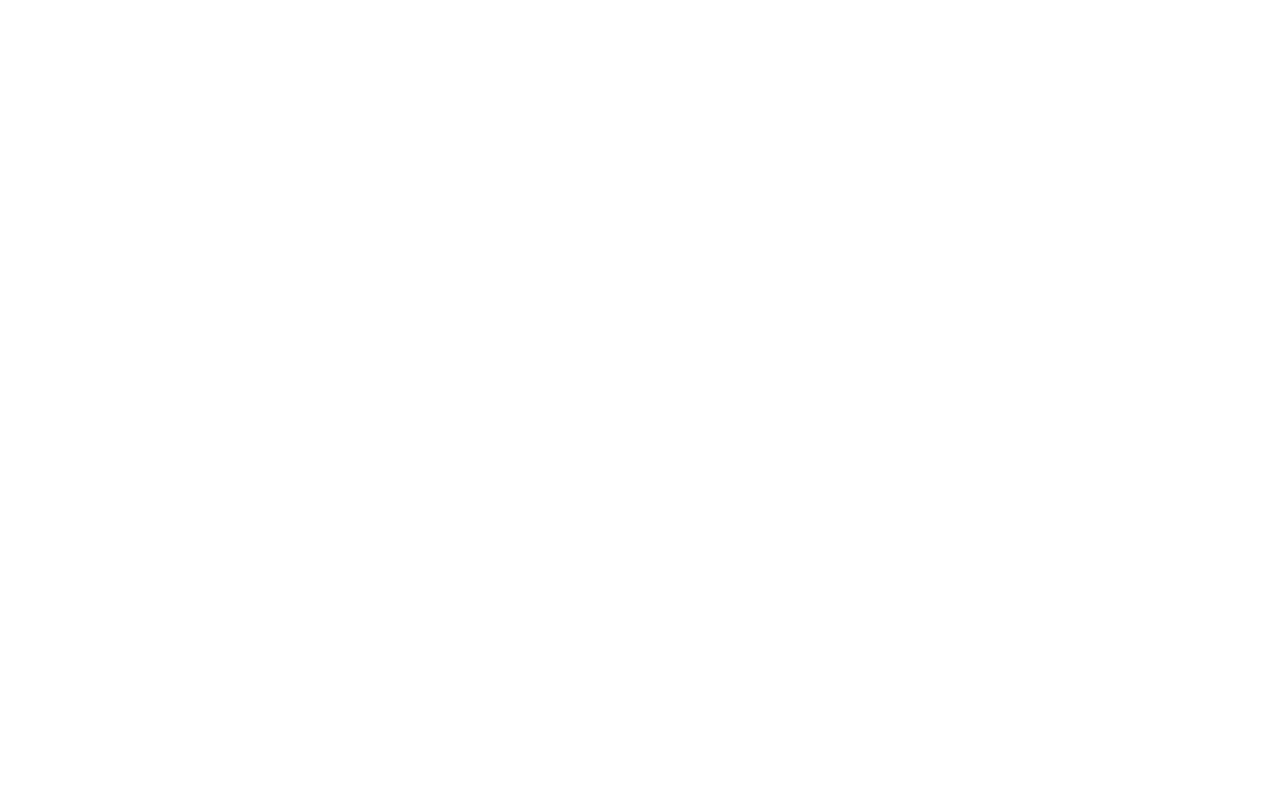
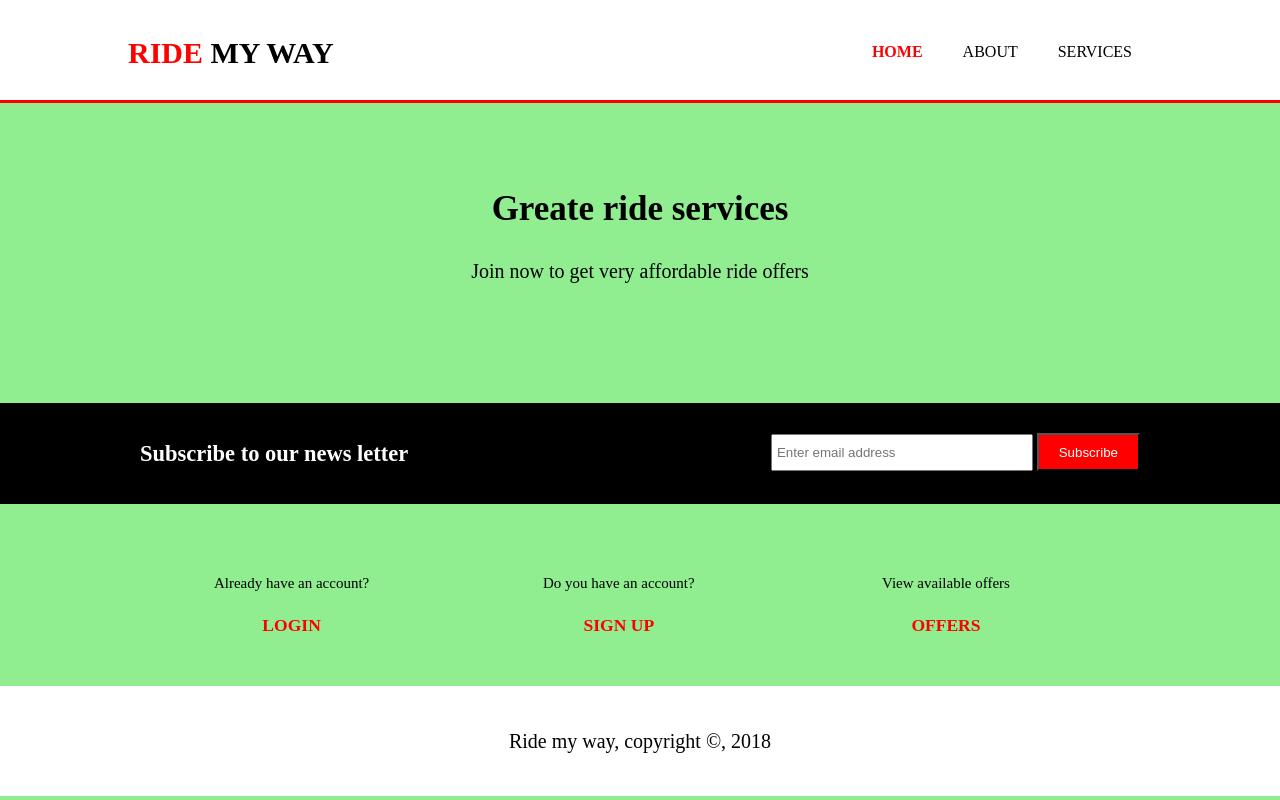
Before and after one commit to Njaya2019/Ride-My-Way, a Flask app: page / in a window 1280 px wide. Before the commit the page is empty. Run offline with Flask 2, Linux system fonts and the light colour scheme.

Commit message:
Created the website's homepage

```diff
--- a/app.py
+++ b/app.py
@@ -6,5 +6,9 @@
 def index():
     return render_template('index.html')
 
+@app.route('/login')
+def index():
+    return render_template('login.html')
+
 if __name__=='__main__':
     app.run(debug=True)
--- a/static/css/main.css
+++ b/static/css/main.css
@@ -0,0 +1,147 @@
+body {
+    font-family: 'Times New Roman';
+    font-size: 15px;
+    line-height: 1.5;
+    padding: 0;
+    margin: 0;
+    background-color:lightgreen;
+}
+
+/* global */
+.container {
+    width: 80%;
+    margin: auto;
+    overflow: hidden;
+}
+ul{
+    margin: 0;
+    padding: 0;
+}
+.button_1 {
+    height: 38px;
+    background:red;
+    padding-left: 20px;
+    padding-right: 20px;
+    color: white;
+
+}
+
+/* header */
+header{
+    background-color: white;
+    padding-top: 30px;
+    min-height: 70px;
+    border-bottom:red 3px solid;
+
+}
+header a{
+    color: black;
+    text-decoration: none;
+    text-transform: uppercase;
+    font-size: 16px;
+
+}
+header ul{
+    padding: 0;
+    margin: 0;
+
+}
+header li{
+
+    display: inline;
+    float: left;
+    padding: 0 20px 0 20px;
+
+}
+header #branding {
+float: left;
+
+}
+header #branding h1{
+    margin: 0;
+
+}
+header nav{
+    float: right;
+    margin-top: 10px;
+}
+header .highlight, header .current a{
+
+    color: red;
+    font-weight: bold;
+}
+
+header a:hover{
+    color: black;
+    font-weight: bold;
+}
+#showcase{
+    min-height: 300px;
+
+    text-align: center;
+    color: black;
+}
+ #showcase h1{
+     margin-top: 80px;
+     font-size: 35px;
+     margin-bottom: 10px;
+ }
+ #showcase p{
+     font-size: 20px;
+
+ }
+ /* newsletter */
+ #newsletter {
+
+    padding: 15px;
+    color: white;
+    background: black;
+ }
+
+ #newsletter h1{
+     float: left;
+ }
+ #newsletter form{
+     float: right;
+     margin-top: 15px;
+ }
+ #newsletter input[type="email"]{
+
+    padding: 4px;
+    height: 25px;
+    width: 250px
+
+ }
+
+ /* boxes */
+ #boxes{
+     margin-top: 20px;
+
+ }
+
+ #boxes .box{
+
+    float: left;
+    text-align: center;
+    width: 30%;
+    padding: 10px;
+
+ }
+ #boxes .box img{
+
+    width: 90px;
+ }
+ #boxes .box a{
+     text-decoration: none;
+     text-transform: uppercase;
+     color: red;
+ }
+
+ footer{
+     padding: 20px;
+     margin-top: 20px;
+     color:black;
+     background-color: white;
+     text-align: center;
+     font-size: 20px;
+ }
--- a/templates/index.html
+++ b/templates/index.html
@@ -5,10 +5,67 @@
     <meta http-equiv="X-UA-Compatible" content="IE=edge">
     <title>Ride my way application</title>
     <meta name="viewport" content="width=device-width, initial-scale=1">
-    <link rel="stylesheet" type="text/css" media="screen" href="main.css" />
+    <link rel="stylesheet" type="text/css" media="screen" href="{{url_for('static',filename='css/main.css')}}" />
     <script src="main.js"></script>
 </head>
 <body>
+   <header>
+       <div class="container">
+           <div id="branding">
+               <h1><span class="highlight">RIDE</span> MY WAY</h1>
+           </div>
+           <nav>
+               <ul>
+                   <li class="current"><a href="/index.html">Home</a></li>
+                   <li><a href="/about.html">About</a></li>
+                   <li><a href="/services.html">Services</a></li>
+               </ul>
+           </nav>
+       </div>
+   </header>
+   <section id="showcase">
+       <div class="container">
+           <h1>Greate ride services</h1>
+           <p>Join now to get very affordable ride offers</p>
 
+       </div>
+   </section>
+   <section id="newsletter">
+       <div class="container">
+           <h1>Subscribe to our news letter</h1>
+           <form action="">
+               <input type="email" placeholder="Enter email address">
+               <button type="submit" class="button_1">Subscribe</button>
+           </form>
+       </div>
+
+   </section>
+   <section id="boxes">
+       <div class="container">
+           <div class="box">
+               <img src="" alt="">
+               <p>Already have an account?</p>
+               <h3> <a href="/Login">Login</a></h3>
+
+           </div>
+           <div class="box">
+                <img src="" alt="">
+                <p>Do you have an account?</p>
+                <h3> <a href="/signup">Sign up</a></h3>
+
+            </div>
+            <div class="box">
+                    <img src="" alt="">
+                    <p>View available offers</p>
+                    <h3> <a href="/offers">Offers</a></h3>
+
+                </div>
+
+       </div>
+
+   </section>
+   <footer>
+       <p>Ride my way, copyright &copy;, 2018</p>
+   </footer>
 </body>
 </html>
```
